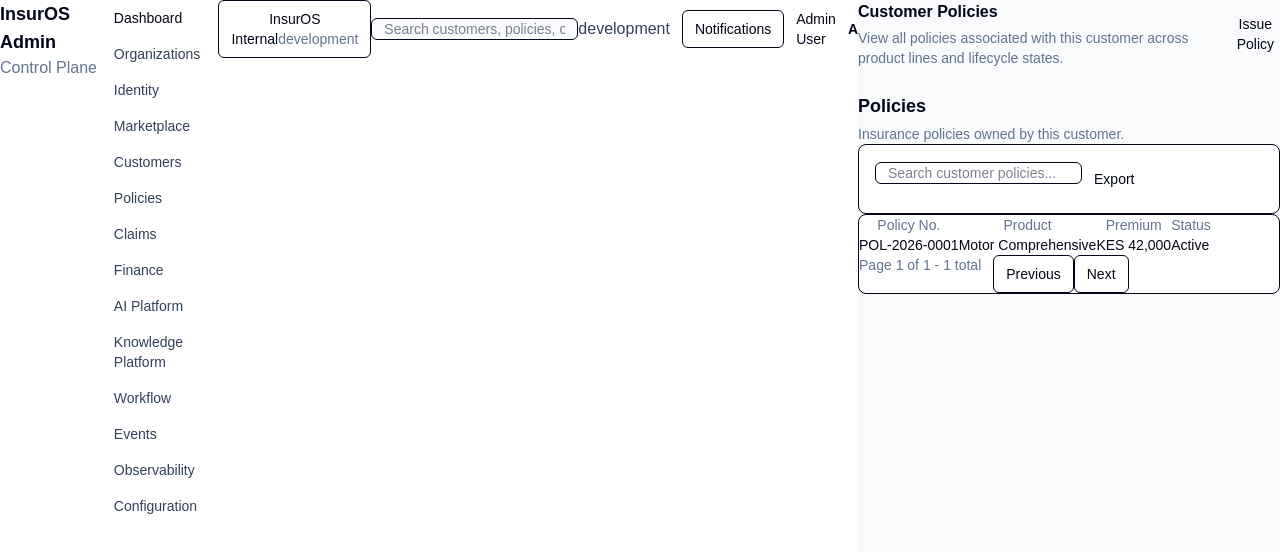
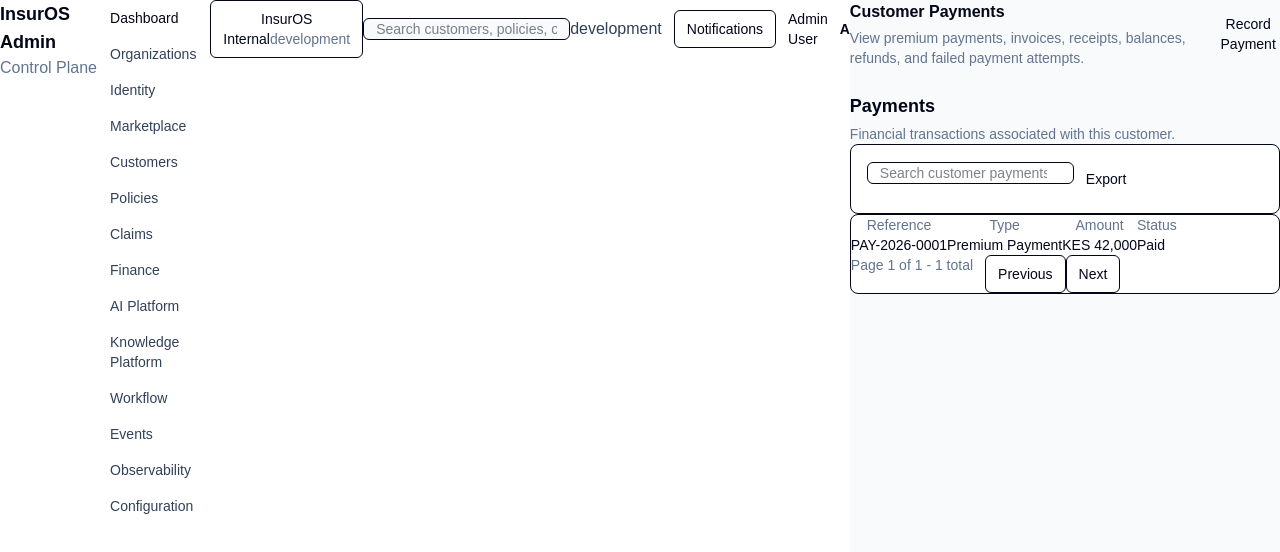
Before and after one commit to Bucrepinfo-lab/InsurOS, a Next.js app in the folder apps/admin/: page /dashboard/customers/demo-customer in a window 1280 px wide. Shown: the top 552 px of the page. Built offline with nearby package versions, Linux system fonts and the light colour scheme; no server answers.

Commit message:
feat(customers): add customer payments page foundation

```diff
--- a/apps/admin/src/app/dashboard/customers/[customerId]/page.tsx
+++ b/apps/admin/src/app/dashboard/customers/[customerId]/page.tsx
@@ -6,26 +6,26 @@ import {
   type DataTableColumn
 } from '@insuros/ui';
 
-type CustomerPolicyRow = {
-  policyNumber: string;
-  product: string;
+type CustomerPaymentRow = {
+  reference: string;
+  type: string;
+  amount: string;
   status: string;
-  premium: string;
 };
 
-const policies: CustomerPolicyRow[] = [
+const payments: CustomerPaymentRow[] = [
   {
-    policyNumber: 'POL-2026-0001',
-    product: 'Motor Comprehensive',
-    status: 'Active',
-    premium: 'KES 42,000'
+    reference: 'PAY-2026-0001',
+    type: 'Premium Payment',
+    amount: 'KES 42,000',
+    status: 'Paid'
   }
 ];
 
-const columns: DataTableColumn<CustomerPolicyRow>[] = [
-  { key: 'policyNumber', header: 'Policy No.' },
-  { key: 'product', header: 'Product' },
-  { key: 'premium', header: 'Premium' },
+const columns: DataTableColumn<CustomerPaymentRow>[] = [
+  { key: 'reference', header: 'Reference' },
+  { key: 'type', header: 'Type' },
+  { key: 'amount', header: 'Amount' },
   {
     key: 'status',
     header: 'Status',
@@ -33,22 +33,22 @@ const columns: DataTableColumn<CustomerPolicyRow>[] = [
   }
 ];
 
-export default function CustomerPoliciesPage() {
+export default function CustomerPaymentsPage() {
   return (
     <DomainModulePage
-      title='Customer Policies'
-      description='View all policies associated with this customer across product lines and lifecycle states.'
-      actions={<Button>Issue Policy</Button>}
+      title='Customer Payments'
+      description='View premium payments, invoices, receipts, balances, refunds, and failed payment attempts.'
+      actions={<Button>Record Payment</Button>}
     >
       <DomainEntityList
-        title='Policies'
-        description='Insurance policies owned by this customer.'
-        searchPlaceholder='Search customer policies...'
+        title='Payments'
+        description='Financial transactions associated with this customer.'
+        searchPlaceholder='Search customer payments...'
         columns={columns}
-        data={policies}
-        emptyTitle='No policies'
-        emptyDescription='Issue the first policy for this customer.'
-        emptyAction={<Button>Issue Policy</Button>}
+        data={payments}
+        emptyTitle='No payments'
+        emptyDescription='Record the first payment for this customer.'
+        emptyAction={<Button>Record Payment</Button>}
         actions={<Button variant='secondary'>Export</Button>}
       />
     </DomainModulePage>
```
